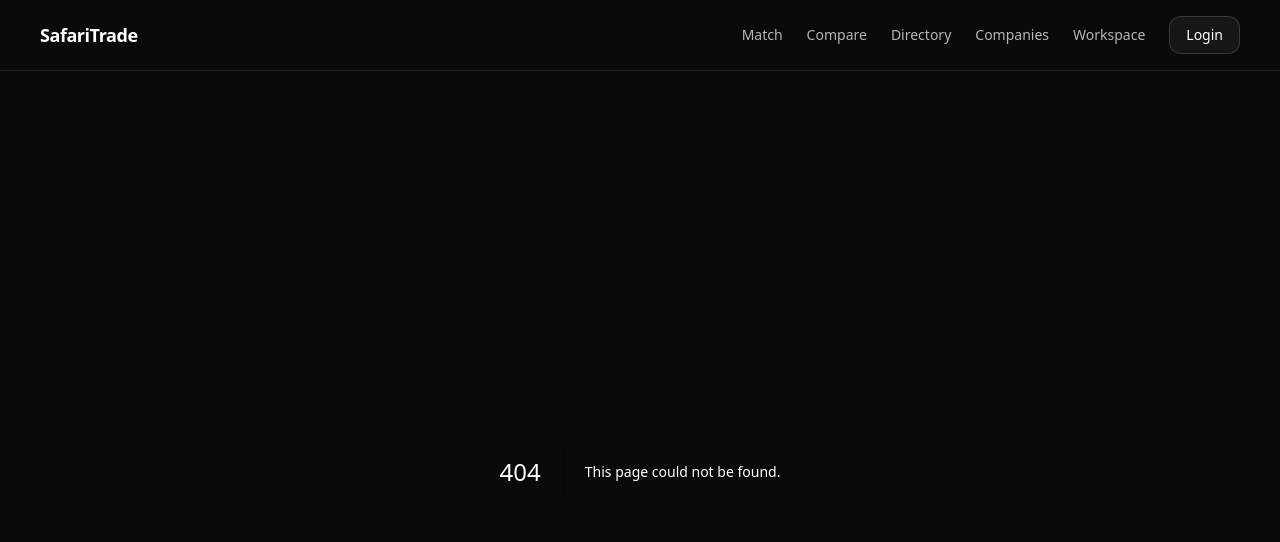
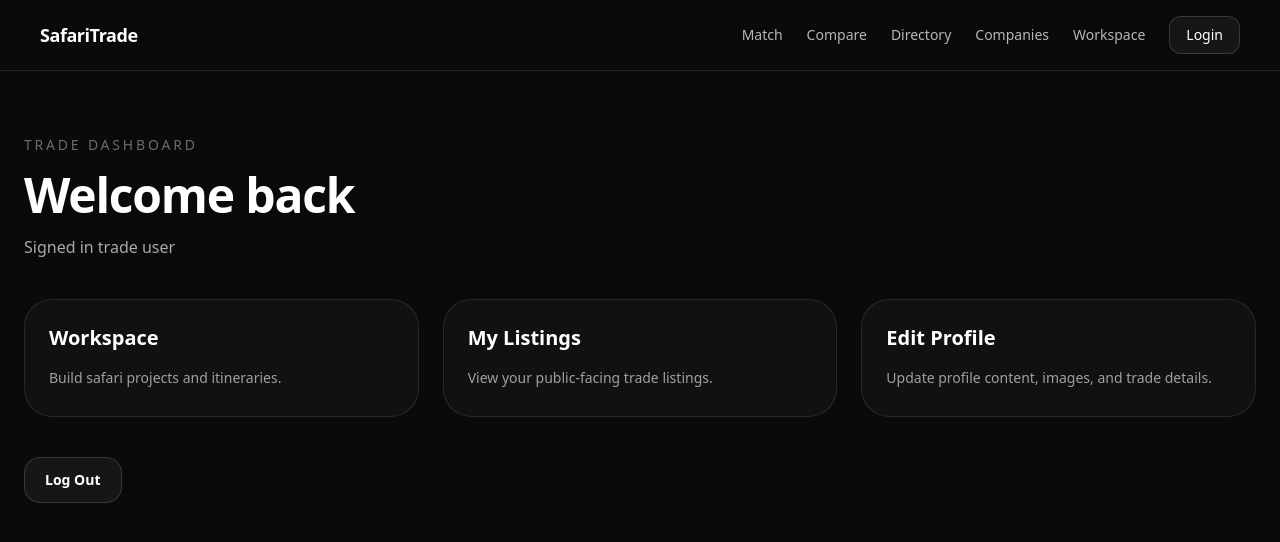
Before and after one commit to aisafarimarketing-ux/safari-trade-directory, a Next.js app: page /dashboard in a window 1280 px wide. Before the commit this address had no page. Shown: the top 542 px of the page. Built offline with nearby package versions, Linux system fonts and the light colour scheme.

Commit message:
Create page.tsx

```diff
--- /dev/null
+++ b/src/app/dashboard/page.tsx
@@ -0,0 +1,78 @@
+"use client";
+
+import { useEffect, useState } from "react";
+
+export default function DashboardPage() {
+  const [email, setEmail] = useState("");
+
+  useEffect(() => {
+    const savedEmail = localStorage.getItem("trade_user_email") || "";
+    setEmail(savedEmail);
+  }, []);
+
+  function handleLogout() {
+    localStorage.removeItem("trade_user_session");
+    localStorage.removeItem("trade_user_email");
+    window.location.href = "/";
+  }
+
+  return (
+    <main className="min-h-screen bg-neutral-950 px-6 py-16 text-white">
+      <div className="mx-auto max-w-7xl">
+        <p className="text-sm uppercase tracking-[0.2em] text-white/40">
+          Trade Dashboard
+        </p>
+
+        <h1 className="mt-4 text-4xl font-semibold tracking-tight md:text-5xl">
+          Welcome back
+        </h1>
+
+        <p className="mt-4 text-white/65">
+          {email ? `Signed in as ${email}` : "Signed in trade user"}
+        </p>
+
+        <div className="mt-10 grid gap-6 md:grid-cols-3">
+          <a
+            href="/workspace"
+            className="rounded-[28px] border border-white/10 bg-white/[0.03] p-6"
+          >
+            <h2 className="text-xl font-semibold">Workspace</h2>
+            <p className="mt-3 text-sm leading-7 text-white/60">
+              Build safari projects and itineraries.
+            </p>
+          </a>
+
+          <a
+            href="/directory"
+            className="rounded-[28px] border border-white/10 bg-white/[0.03] p-6"
+          >
+            <h2 className="text-xl font-semibold">My Listings</h2>
+            <p className="mt-3 text-sm leading-7 text-white/60">
+              View your public-facing trade listings.
+            </p>
+          </a>
+
+          <a
+            href="/admin"
+            className="rounded-[28px] border border-white/10 bg-white/[0.03] p-6"
+          >
+            <h2 className="text-xl font-semibold">Edit Profile</h2>
+            <p className="mt-3 text-sm leading-7 text-white/60">
+              Update profile content, images, and trade details.
+            </p>
+          </a>
+        </div>
+
+        <div className="mt-10">
+          <button
+            onClick={handleLogout}
+            className="rounded-2xl border border-white/15 bg-white/5 px-5 py-3 text-sm font-semibold text-white"
+            type="button"
+          >
+            Log Out
+          </button>
+        </div>
+      </div>
+    </main>
+  );
+}
```
